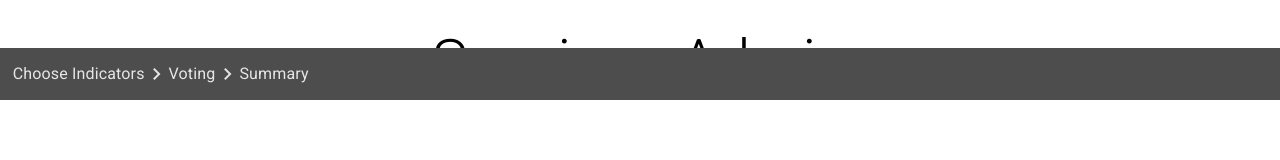
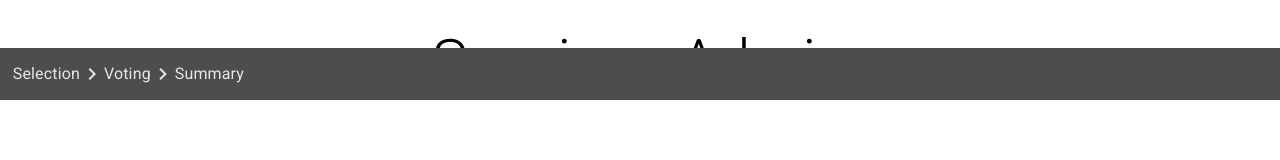
Before and after one commit to peter-yhc/spotify-health-web-ts, a React (Create React App) app: page /admin-sessions in a window 1280 px wide. Shown: the top 160 px of the page. Built offline with nearby package versions, Linux system fonts and the light colour scheme.

Commit message:
Change ProgressSelector text.

```diff
--- a/src/admin-sessions/components/ProgressSelector.jsx
+++ b/src/admin-sessions/components/ProgressSelector.jsx
@@ -29,7 +29,7 @@ export const ProgressSelector = (props) => {
     <React.Fragment>
       <section className={classes.container}>
         <Typography className={classes.breadCrumbs} onClick={onStateChange(State.menu)}>
-          Choose Indicators
+          Selection
         </Typography>
         <Icon>chevron_right</Icon>
         <Typography className={classes.breadCrumbs} onClick={onStateChange(State.voting)}>
```
Also changed, not shown: 1 other file (tests, documents, lock files or other folders).
